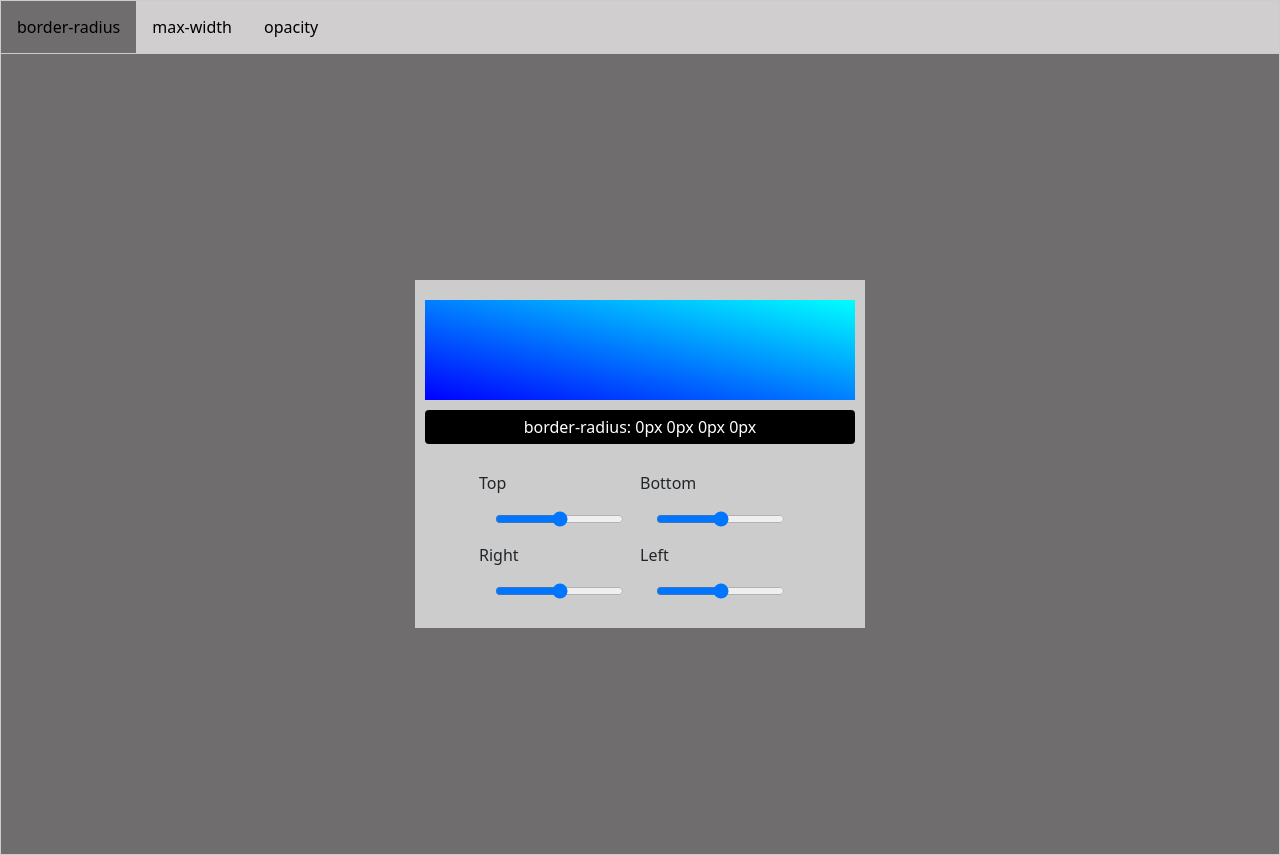
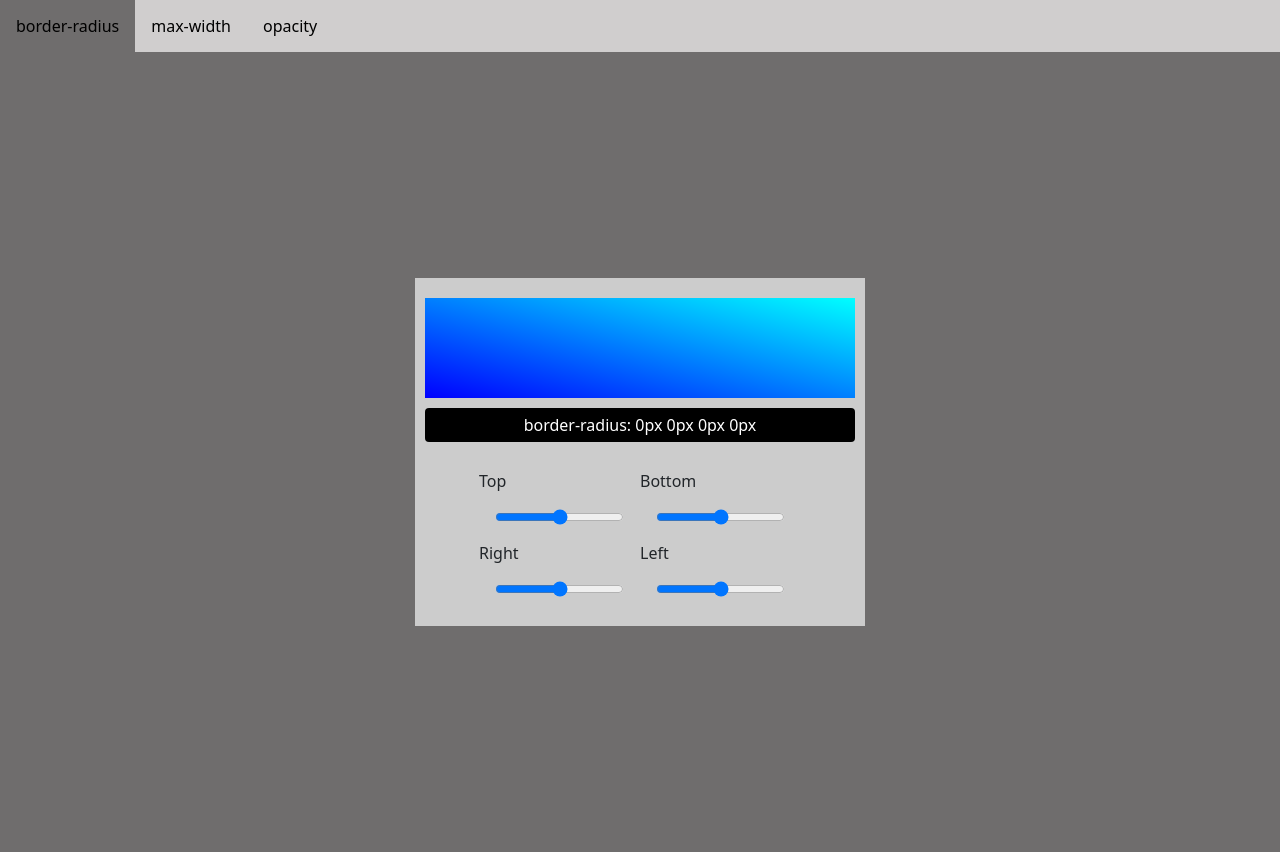
Before and after one commit to SlavikLud4ak/LabWeb, a plain HTML site: page LR_8_JS/index.html in a window 1280 px wide. Drawn offline with nearby package versions, Linux system fonts and the light colour scheme.

Commit message:
update
Signed-off-by: Yaroslav-Ludchak1234 <yaroslav.ludchak-pi1901@kep.nung.edu.ua>

```diff
--- a/LR_8_JS/style.css
+++ b/LR_8_JS/style.css
@@ -2,7 +2,7 @@
 
 .tab {
     overflow: hidden;
-    border: 1px solid #ccc;
+    /* border: 1px solid #ccc; */
     background-color: #d0cece;
 }
 
@@ -38,7 +38,7 @@
 
 .tabcontent {
     display: none;
-    border: 1px solid #ccc;
+    /* border: 1px solid #ccc; */
     border-top: none;
 }
 
```
